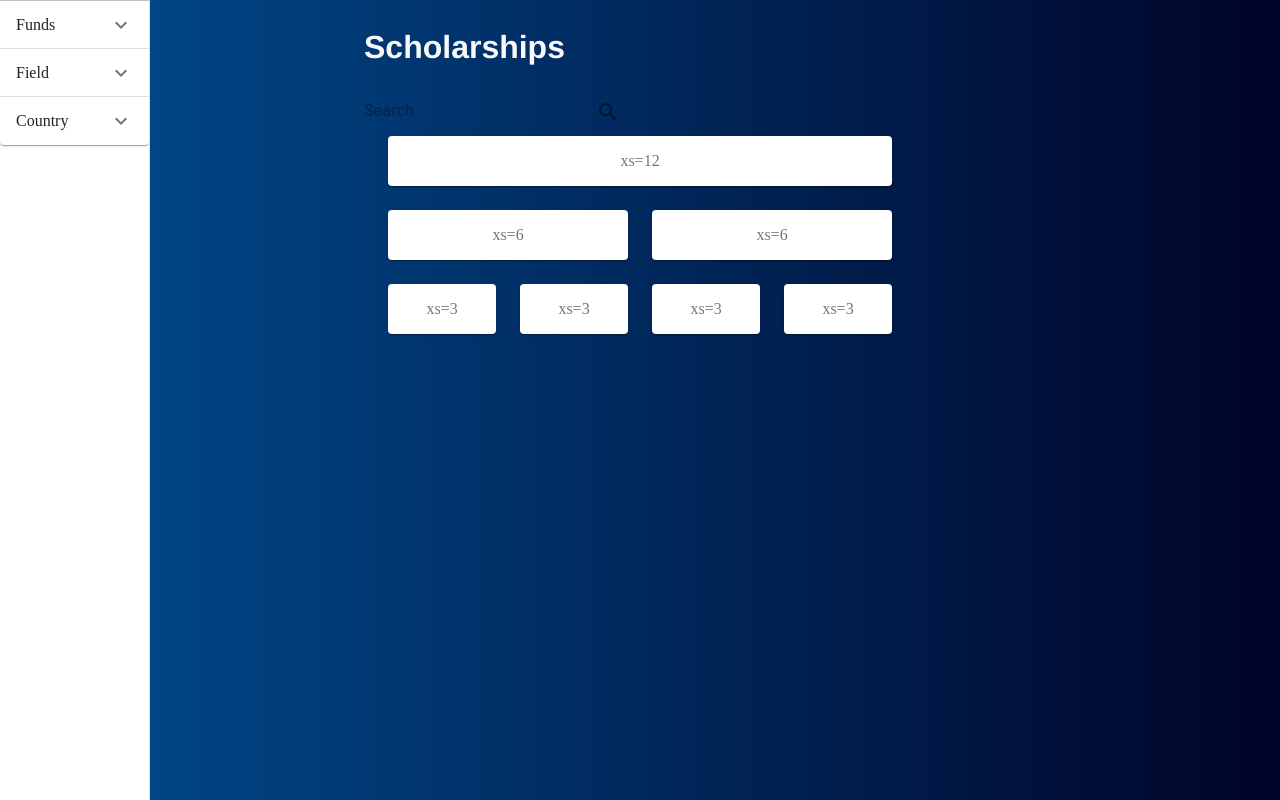
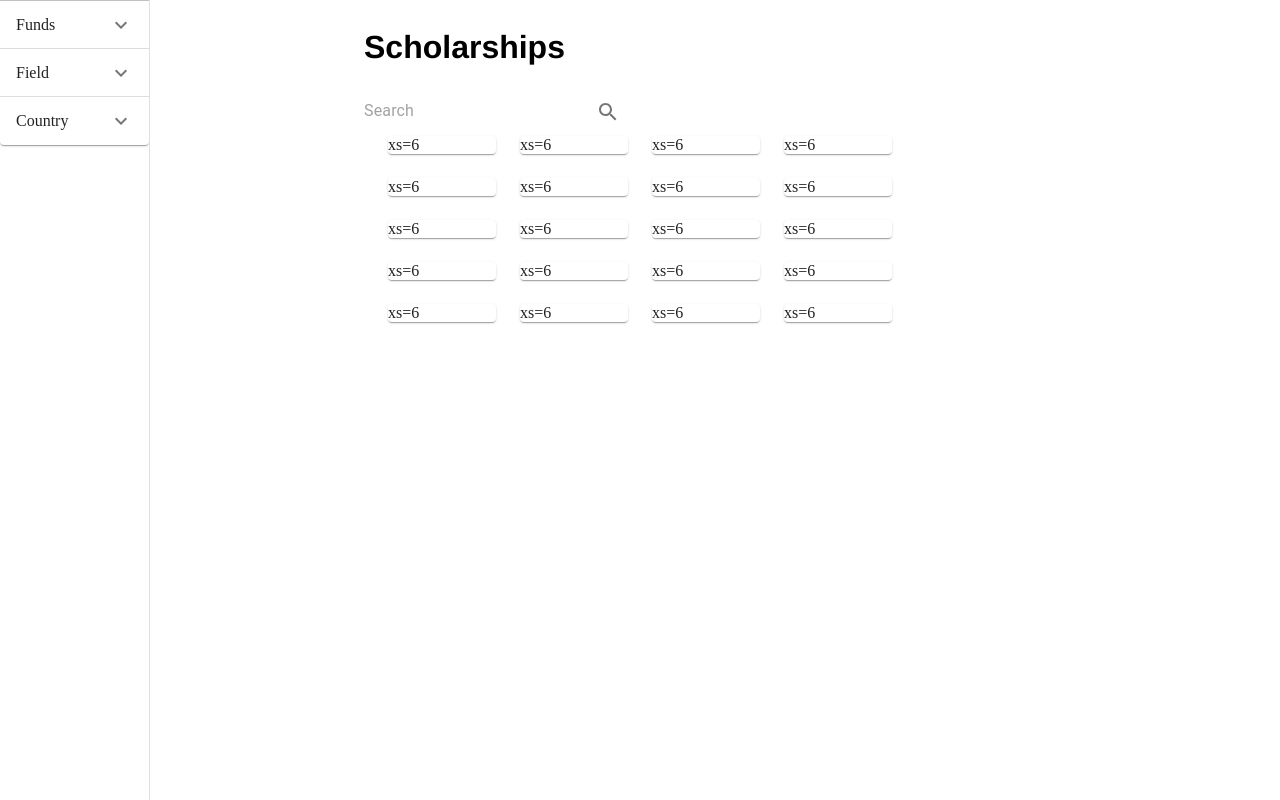
Before and after one commit to hidny/ixhacklab2019, a React app: page / in a window 1280 px wide. Built offline with nearby package versions, Linux system fonts and the light colour scheme.

Commit message:
Made grid elements dynamically controlled

```diff
--- a/src/components/Results.jsx
+++ b/src/components/Results.jsx
@@ -3,45 +3,24 @@ import Container from '@material-ui/core/Container';
 import Paper from '@material-ui/core/Paper';
 import Grid from '@material-ui/core/Grid';
 import { makeStyles } from '@material-ui/core/styles';
-const useStyles = makeStyles(theme => ({
-  root: {
-    flexGrow: 1,
-  },
-  paper: {
-    padding: theme.spacing(2),
-    textAlign: 'center',
-    color: theme.palette.text.secondary,
-  },
-}));
 
-let Results = () => {
-	const classes = useStyles();
-	return (
-		<Container maxWidth="sm">
-			<Grid container spacing={3}>
-				<Grid item xs={12}>
-					<Paper className={classes.paper}>xs=12</Paper>
+class Results extends React.Component {
+	render(){
+		let gridElements = [];
+		for (let i = 0; i < 20; i++) {
+			gridElements.push(
+					<Grid item xs={3}>
+						<Paper>xs=6</Paper>
+					</Grid>
+			);
+		}
+		return (
+			<Container maxWidth="sm">
+				<Grid container spacing={3}>
+					{gridElements}
 				</Grid>
-				<Grid item xs={6}>
-					<Paper className={classes.paper}>xs=6</Paper>
-				</Grid>
-				<Grid item xs={6}>
-					<Paper className={classes.paper}>xs=6</Paper>
-				</Grid>
-				<Grid item xs={3}>
-					<Paper className={classes.paper}>xs=3</Paper>
-				</Grid>
-				<Grid item xs={3}>
-					<Paper className={classes.paper}>xs=3</Paper>
-				</Grid>
-				<Grid item xs={3}>
-					<Paper className={classes.paper}>xs=3</Paper>
-				</Grid>
-				<Grid item xs={3}>
-					<Paper className={classes.paper}>xs=3</Paper>
-				</Grid>
-			</Grid>
-		</Container>
-	)
-};
+			</Container>
+		);
+	};
+}
 export default Results;
--- a/src/scss/style.scss
+++ b/src/scss/style.scss
@@ -1,12 +1,9 @@
 body {
-  background: linear-gradient(to left,#000428 ,#004e92);
-  color: #f8f8f8;
   display: flex;
   justify-content: center;
 }
 
 h1 {
-  color: #f8f8f8;
   font-family: helvetica;
 }
 
```
Also changed, not shown: src/components/Home.jsx (+5 -5 lines).
